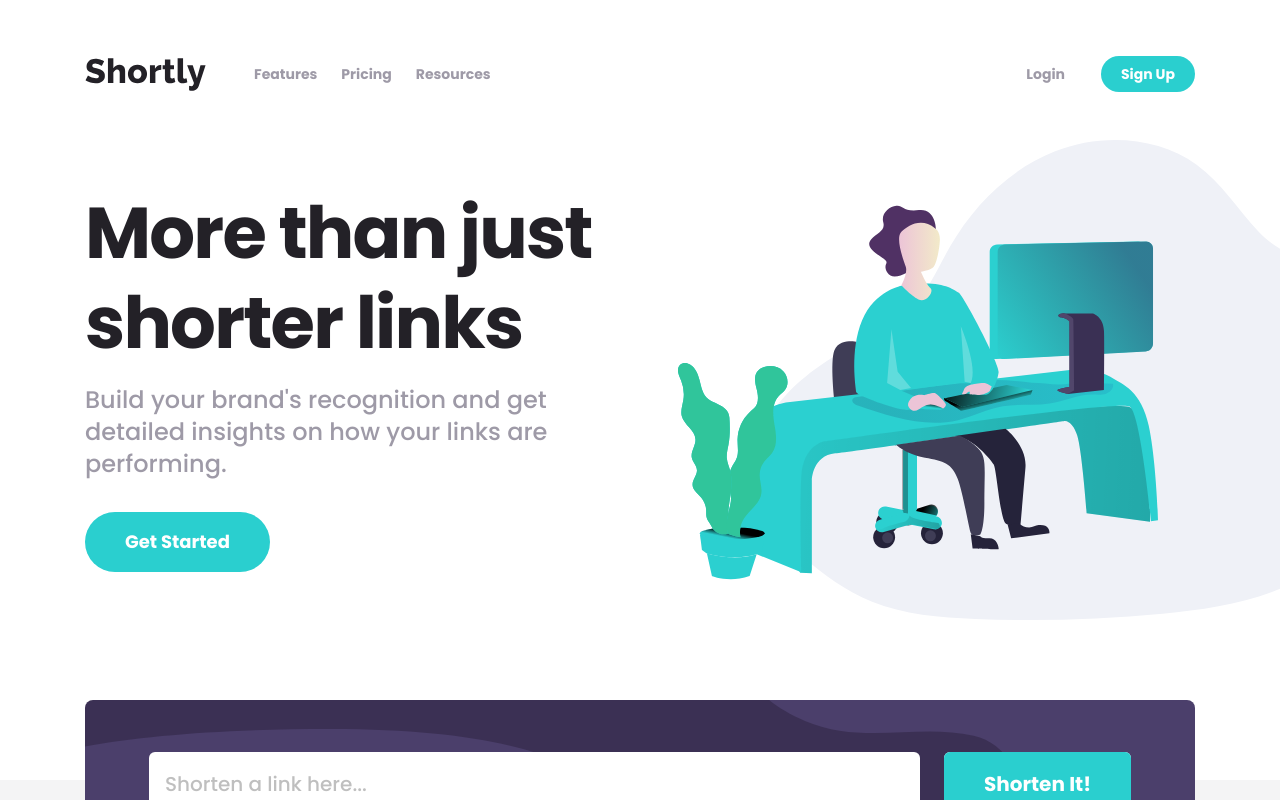
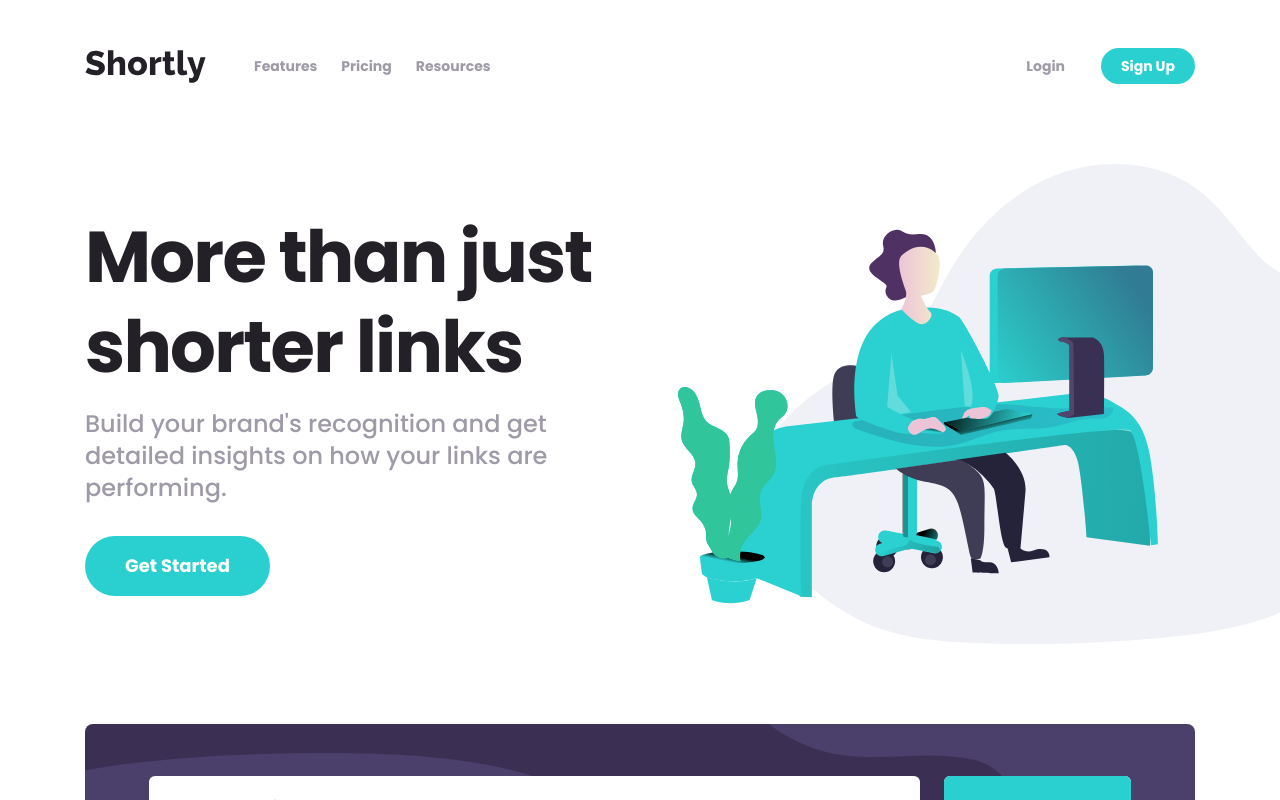
Before and after one commit to danaYatsuta/frontend-mentor-url-shortening-api, a Vue app: page / in a window 1280 px wide. Shown: the top 800 px of the page. Built offline with nearby package versions, Linux system fonts and the light colour scheme.

Commit message:
Header padding corrections

```diff
--- a/src/components/TheHeader.vue
+++ b/src/components/TheHeader.vue
@@ -15,7 +15,7 @@ export default {
 </script>
 
 <template>
-  <header class="px-6 pb-7 pt-10 md:pb-12 md:pt-14">
+  <header class="px-6 pb-7 pt-10 md:pb-20 md:pt-12">
     <nav class="mx-auto flex w-full max-w-6xl items-center justify-between">
       <div class="flex gap-12">
         <a href="#"><ShortlyLogo class="fill-very-dark-violet" /></a>
```
